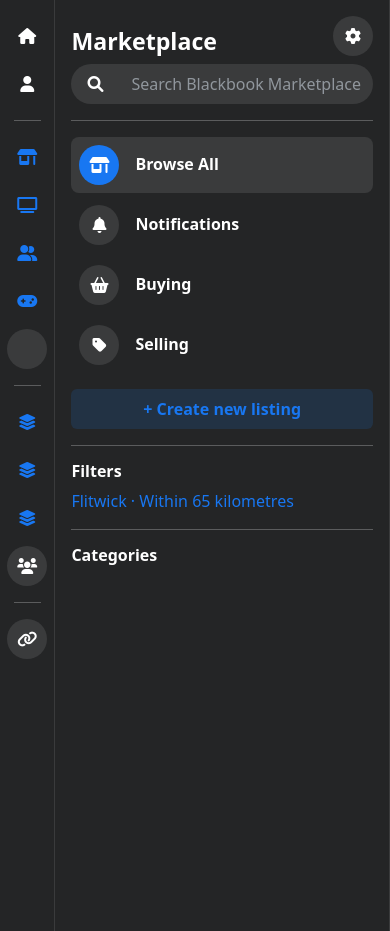
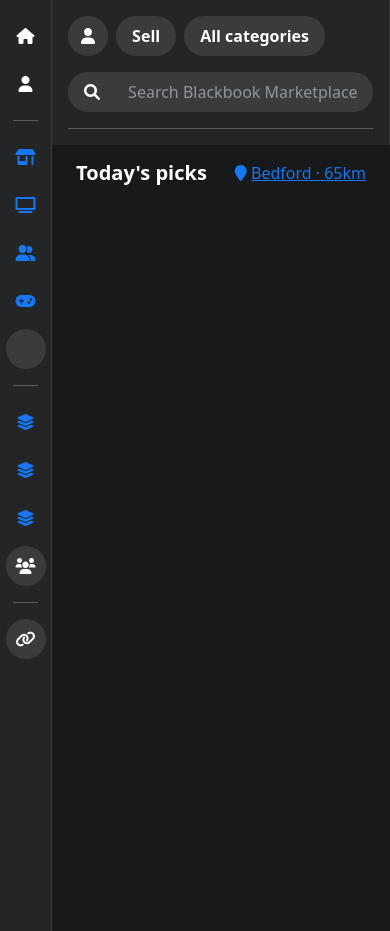
Before and after one commit to tomgxz/Blackbook-Marketplace, a Django app: page / in a window 390 px wide. Shown: the part 58-989 px from the top of the page. Run offline with Django 4.2, Linux system fonts and the light colour scheme; data that the repository does not hold is empty; some libraries are stand-ins or nearby versions.

Commit message:
Mobile integration

```diff
--- a/blackbook/templates/index.html
+++ b/blackbook/templates/index.html
@@ -113,7 +113,7 @@
 
     </div>
 
-    <div class="d-flex flex-column align-items-center text-white bg-secondary border-end border-info px-3" style="width:360px;height:calc(100vh - 58px)">
+    <div class="d-none d-lg-flex flex-column align-items-center text-white bg-secondary border-end border-info px-3" style="width:360px;height:calc(100vh - 58px)">
 
         <div class="d-flex flex-column align-items-center w-100">
 
@@ -200,7 +200,41 @@
     </div>
 
 
-    <main role="main" class="overflow-scroll" style="width:calc(100% - 360px - 60px);height:calc(100vh - 58px)">
+    <main role="main" class="overflow-scroll" style="width:-webkit-fill-available;height:calc(100vh - 58px)">
+
+        <div class="d-flex d-lg-none flex-column align-items-center text-white bg-secondary border-end border-info px-3 w-100">
+
+            <div class="d-flex flex-row align-items-center w-100 mt-3 text-nowrap">
+
+                <div role="button" class="me-2 navbar-icon">
+                    <i class="fa fa-user navbar-icon-content"></i>
+                </div>
+
+                <div role="button" class="me-2 navbar-icon" style="width:initial">
+                    <span class="navbar-icon-content fw-bold mx-3">Sell</span>
+                </div>
+
+
+                <div role="button" class="me-2 navbar-icon" style="width:initial">
+                    <span class="navbar-icon-content fw-bold mx-3">All categories</span>
+                </div>
+
+
+            </div>
+
+            <div class="d-flex flex-column align-items-center w-100 mt-3">
+
+                <div role="button" class="d-flex bg-info align-items-center w-100" style="border-radius:2em">
+                    <i role="button" class="fa fa-search mx-1" style="padding:.75rem!important"></i>
+                    <input placeholder="Search Blackbook Marketplace" class="border-0 form-control" style="background:none;border-radius:1em">
+                </div>
+
+                <hr class="w-100">
+
+            </div>
+
+        </div>
+
         <div class="container px-4 pt-3 w-100 h-100">
 
             <div class="d-flex w-100 justify-content-between mb-3">
@@ -217,7 +251,7 @@
 
                 {% for item in item_list %}
 
-                    <div class="col-12 col-sm-6 col-lg-4 col-xl-3 mb-4">
+                    <div class="col-6 col-sm-3 col-lg-4 col-xl-3 mb-4">
                         <div class="d-flex rounded overflow-hidden mb-2">
                             <img alt="{{item.name}} in {{item.loc}}" class="w-100" src="{{item.img}}">
                         </div>
--- a/static/scss/theme.scss
+++ b/static/scss/theme.scss
@@ -17,6 +17,8 @@
 $danger: #e92500;
 
 @import "../bootstrap/scss/bootstrap";
+
+/*#region*/
 
 #hidden-search-input {
     display:none;
@@ -106,3 +108,6 @@
     background:var(--bs-gray);
     border-radius: 1em;
 }
+
+
+/*#endregion*/
```
Also changed, not shown: 1 other file.
